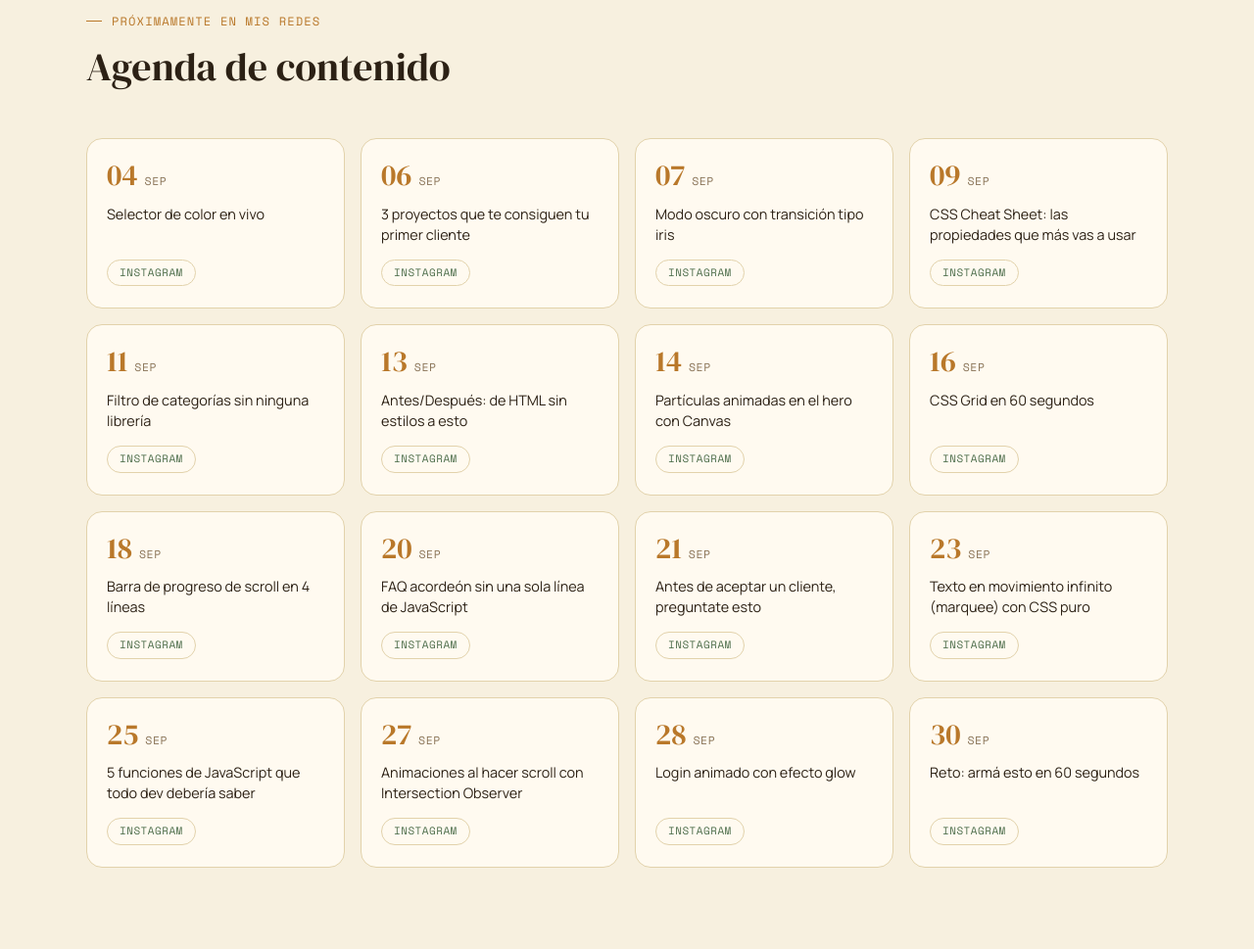
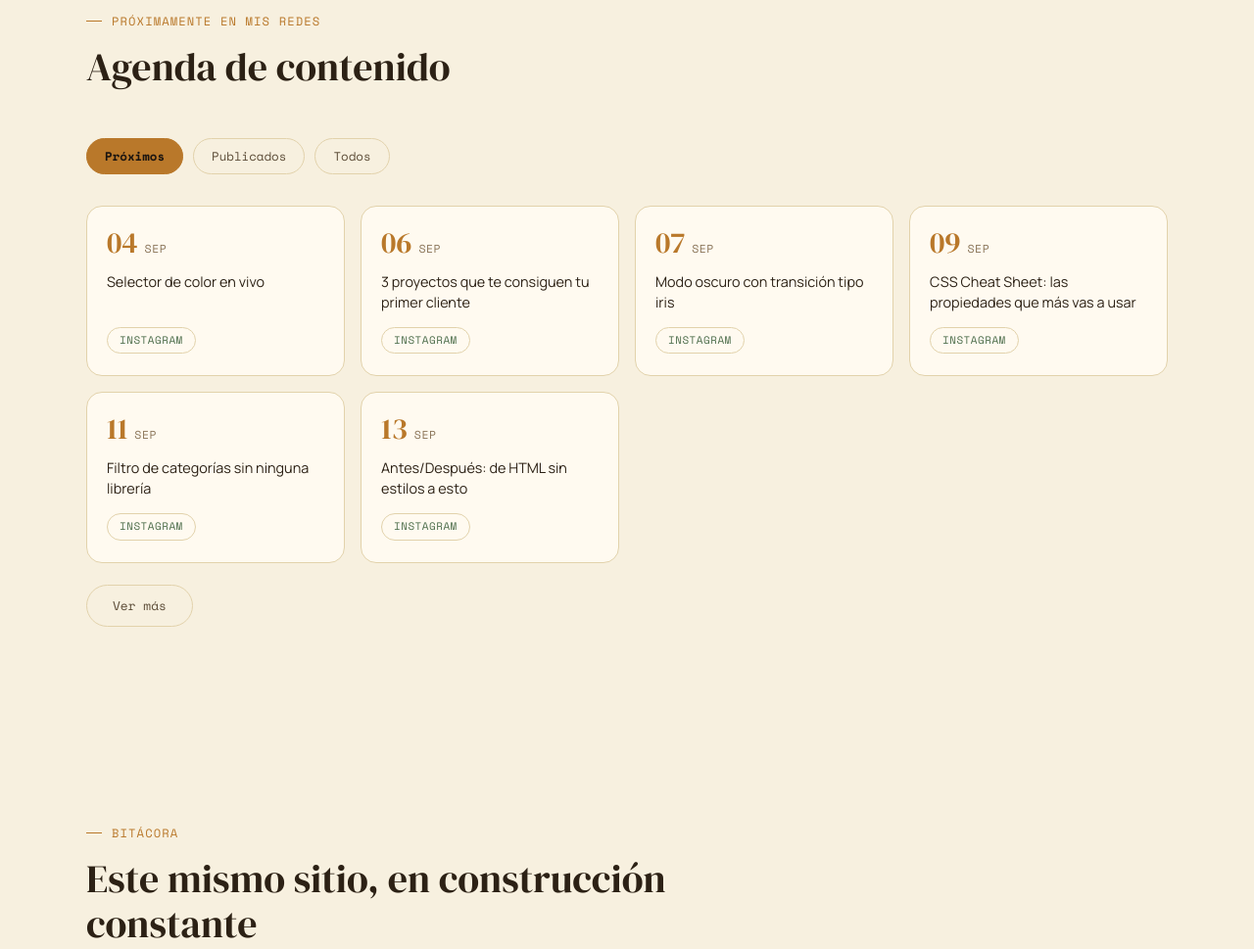
Before and after one commit to vianidev/vianidev.github.io, a plain HTML site: page index.html in a window 1280 px wide. Shown: the part 9973-10942 px from the top of the page at 98% size. Drawn offline with nearby package versions, Linux system fonts and the light colour scheme; animation ran at ten frames a second.

Commit message:
Agenda: filtro Proximos/Publicados con paginado, y tag Instagram como link real

```diff
--- a/index.html
+++ b/index.html
@@ -314,24 +314,26 @@
         <span class="eyebrow">Próximamente en mis redes</span>
         <h2>Agenda de contenido</h2>
       </div>
-      <div class="agenda-grid reveal">
-        <div class="agenda-card"><div class="ac-date"><span class="ac-day">04</span><span class="ac-mon">Sep</span></div><p class="ac-title">Selector de color en vivo</p><span class="ac-tag">Instagram</span></div>
-        <div class="agenda-card"><div class="ac-date"><span class="ac-day">06</span><span class="ac-mon">Sep</span></div><p class="ac-title">3 proyectos que te consiguen tu primer cliente</p><span class="ac-tag">Instagram</span></div>
-        <div class="agenda-card"><div class="ac-date"><span class="ac-day">07</span><span class="ac-mon">Sep</span></div><p class="ac-title">Modo oscuro con transición tipo iris</p><span class="ac-tag">Instagram</span></div>
-        <div class="agenda-card"><div class="ac-date"><span class="ac-day">09</span><span class="ac-mon">Sep</span></div><p class="ac-title">CSS Cheat Sheet: las propiedades que más vas a usar</p><span class="ac-tag">Instagram</span></div>
-        <div class="agenda-card"><div class="ac-date"><span class="ac-day">11</span><span class="ac-mon">Sep</span></div><p class="ac-title">Filtro de categorías sin ninguna librería</p><span class="ac-tag">Instagram</span></div>
-        <div class="agenda-card"><div class="ac-date"><span class="ac-day">13</span><span class="ac-mon">Sep</span></div><p class="ac-title">Antes/Después: de HTML sin estilos a esto</p><span class="ac-tag">Instagram</span></div>
-        <div class="agenda-card"><div class="ac-date"><span class="ac-day">14</span><span class="ac-mon">Sep</span></div><p class="ac-title">Partículas animadas en el hero con Canvas</p><span class="ac-tag">Instagram</span></div>
-        <div class="agenda-card"><div class="ac-date"><span class="ac-day">16</span><span class="ac-mon">Sep</span></div><p class="ac-title">CSS Grid en 60 segundos</p><span class="ac-tag">Instagram</span></div>
-        <div class="agenda-card"><div class="ac-date"><span class="ac-day">18</span><span class="ac-mon">Sep</span></div><p class="ac-title">Barra de progreso de scroll en 4 líneas</p><span class="ac-tag">Instagram</span></div>
-        <div class="agenda-card"><div class="ac-date"><span class="ac-day">20</span><span class="ac-mon">Sep</span></div><p class="ac-title">FAQ acordeón sin una sola línea de JavaScript</p><span class="ac-tag">Instagram</span></div>
-        <div class="agenda-card"><div class="ac-date"><span class="ac-day">21</span><span class="ac-mon">Sep</span></div><p class="ac-title">Antes de aceptar un cliente, preguntate esto</p><span class="ac-tag">Instagram</span></div>
-        <div class="agenda-card"><div class="ac-date"><span class="ac-day">23</span><span class="ac-mon">Sep</span></div><p class="ac-title">Texto en movimiento infinito (marquee) con CSS puro</p><span class="ac-tag">Instagram</span></div>
-        <div class="agenda-card"><div class="ac-date"><span class="ac-day">25</span><span class="ac-mon">Sep</span></div><p class="ac-title">5 funciones de JavaScript que todo dev debería saber</p><span class="ac-tag">Instagram</span></div>
-        <div class="agenda-card"><div class="ac-date"><span class="ac-day">27</span><span class="ac-mon">Sep</span></div><p class="ac-title">Animaciones al hacer scroll con Intersection Observer</p><span class="ac-tag">Instagram</span></div>
-        <div class="agenda-card"><div class="ac-date"><span class="ac-day">28</span><span class="ac-mon">Sep</span></div><p class="ac-title">Login animado con efecto glow</p><span class="ac-tag">Instagram</span></div>
-        <div class="agenda-card"><div class="ac-date"><span class="ac-day">30</span><span class="ac-mon">Sep</span></div><p class="ac-title">Reto: armá esto en 60 segundos</p><span class="ac-tag">Instagram</span></div>
+      <div class="filter-row" id="agendaFilterRow"></div>
+      <div class="agenda-grid reveal" id="agendaGrid">
+        <div class="agenda-card" data-date="2026-09-04"><div class="ac-date"><span class="ac-day">04</span><span class="ac-mon">Sep</span></div><p class="ac-title">Selector de color en vivo</p><a class="ac-tag" href="https://instagram.com/viani.dev" target="_blank" rel="noopener">Instagram</a></div>
+        <div class="agenda-card" data-date="2026-09-06"><div class="ac-date"><span class="ac-day">06</span><span class="ac-mon">Sep</span></div><p class="ac-title">3 proyectos que te consiguen tu primer cliente</p><a class="ac-tag" href="https://instagram.com/viani.dev" target="_blank" rel="noopener">Instagram</a></div>
+        <div class="agenda-card" data-date="2026-09-07"><div class="ac-date"><span class="ac-day">07</span><span class="ac-mon">Sep</span></div><p class="ac-title">Modo oscuro con transición tipo iris</p><a class="ac-tag" href="https://instagram.com/viani.dev" target="_blank" rel="noopener">Instagram</a></div>
+        <div class="agenda-card" data-date="2026-09-09"><div class="ac-date"><span class="ac-day">09</span><span class="ac-mon">Sep</span></div><p class="ac-title">CSS Cheat Sheet: las propiedades que más vas a usar</p><a class="ac-tag" href="https://instagram.com/viani.dev" target="_blank" rel="noopener">Instagram</a></div>
+        <div class="agenda-card" data-date="2026-09-11"><div class="ac-date"><span class="ac-day">11</span><span class="ac-mon">Sep</span></div><p class="ac-title">Filtro de categorías sin ninguna librería</p><a class="ac-tag" href="https://instagram.com/viani.dev" target="_blank" rel="noopener">Instagram</a></div>
+        <div class="agenda-card" data-date="2026-09-13"><div class="ac-date"><span class="ac-day">13</span><span class="ac-mon">Sep</span></div><p class="ac-title">Antes/Después: de HTML sin estilos a esto</p><a class="ac-tag" href="https://instagram.com/viani.dev" target="_blank" rel="noopener">Instagram</a></div>
+        <div class="agenda-card" data-date="2026-09-14"><div class="ac-date"><span class="ac-day">14</span><span class="ac-mon">Sep</span></div><p class="ac-title">Partículas animadas en el hero con Canvas</p><a class="ac-tag" href="https://instagram.com/viani.dev" target="_blank" rel="noopener">Instagram</a></div>
+        <div class="agenda-card" data-date="2026-09-16"><div class="ac-date"><span class="ac-day">16</span><span class="ac-mon">Sep</span></div><p class="ac-title">CSS Grid en 60 segundos</p><a class="ac-tag" href="https://instagram.com/viani.dev" target="_blank" rel="noopener">Instagram</a></div>
+        <div class="agenda-card" data-date="2026-09-18"><div class="ac-date"><span class="ac-day">18</span><span class="ac-mon">Sep</span></div><p class="ac-title">Barra de progreso de scroll en 4 líneas</p><a class="ac-tag" href="https://instagram.com/viani.dev" target="_blank" rel="noopener">Instagram</a></div>
+        <div class="agenda-card" data-date="2026-09-20"><div class="ac-date"><span class="ac-day">20</span><span class="ac-mon">Sep</span></div><p class="ac-title">FAQ acordeón sin una sola línea de JavaScript</p><a class="ac-tag" href="https://instagram.com/viani.dev" target="_blank" rel="noopener">Instagram</a></div>
+        <div class="agenda-card" data-date="2026-09-21"><div class="ac-date"><span class="ac-day">21</span><span class="ac-mon">Sep</span></div><p class="ac-title">Antes de aceptar un cliente, preguntate esto</p><a class="ac-tag" href="https://instagram.com/viani.dev" target="_blank" rel="noopener">Instagram</a></div>
+        <div class="agenda-card" data-date="2026-09-23"><div class="ac-date"><span class="ac-day">23</span><span class="ac-mon">Sep</span></div><p class="ac-title">Texto en movimiento infinito (marquee) con CSS puro</p><a class="ac-tag" href="https://instagram.com/viani.dev" target="_blank" rel="noopener">Instagram</a></div>
+        <div class="agenda-card" data-date="2026-09-25"><div class="ac-date"><span class="ac-day">25</span><span class="ac-mon">Sep</span></div><p class="ac-title">5 funciones de JavaScript que todo dev debería saber</p><a class="ac-tag" href="https://instagram.com/viani.dev" target="_blank" rel="noopener">Instagram</a></div>
+        <div class="agenda-card" data-date="2026-09-27"><div class="ac-date"><span class="ac-day">27</span><span class="ac-mon">Sep</span></div><p class="ac-title">Animaciones al hacer scroll con Intersection Observer</p><a class="ac-tag" href="https://instagram.com/viani.dev" target="_blank" rel="noopener">Instagram</a></div>
+        <div class="agenda-card" data-date="2026-09-28"><div class="ac-date"><span class="ac-day">28</span><span class="ac-mon">Sep</span></div><p class="ac-title">Login animado con efecto glow</p><a class="ac-tag" href="https://instagram.com/viani.dev" target="_blank" rel="noopener">Instagram</a></div>
+        <div class="agenda-card" data-date="2026-09-30"><div class="ac-date"><span class="ac-day">30</span><span class="ac-mon">Sep</span></div><p class="ac-title">Reto: armá esto en 60 segundos</p><a class="ac-tag" href="https://instagram.com/viani.dev" target="_blank" rel="noopener">Instagram</a></div>
       </div>
+      <button class="agenda-more" id="agendaMore" type="button">Ver más</button>
     </div>
   </section>
 
--- a/script.js
+++ b/script.js
@@ -181,6 +181,58 @@ window.addEventListener('scroll', () => {
 });
 toTop.addEventListener('click', () => window.scrollTo({ top: 0, behavior: reduceMotion ? 'auto' : 'smooth' }));
 
+// ---------- AGENDA DE CONTENIDO: filtro + paginado ----------
+(function initAgenda(){
+  const grid = document.getElementById('agendaGrid');
+  const filterRow = document.getElementById('agendaFilterRow');
+  const moreBtn = document.getElementById('agendaMore');
+  if (!grid || !filterRow || !moreBtn) return;
+
+  const cards = Array.from(grid.querySelectorAll('.agenda-card'));
+  const today = new Date(); today.setHours(0,0,0,0);
+  cards.forEach(card => {
+    const d = new Date(card.dataset.date + 'T00:00:00');
+    card.dataset.status = d < today ? 'publicado' : 'proximo';
+  });
+
+  const filters = [
+    { key: 'proximo', label: 'Próximos' },
+    { key: 'publicado', label: 'Publicados' },
+    { key: 'all', label: 'Todos' },
+  ];
+  filterRow.innerHTML = filters.map((f, i) =>
+    `<button class="filter-btn${i === 0 ? ' active' : ''}" data-filter="${f.key}">${f.label}</button>`
+  ).join('');
+
+  const PAGE_SIZE = 6;
+  let visibleCount = PAGE_SIZE;
+  let activeFilter = 'proximo';
+
+  function applyView(){
+    const matching = cards.filter(c => activeFilter === 'all' || c.dataset.status === activeFilter);
+    cards.forEach(c => c.classList.add('hide'));
+    matching.slice(0, visibleCount).forEach(c => c.classList.remove('hide'));
+    moreBtn.style.display = matching.length > visibleCount ? 'inline-flex' : 'none';
+  }
+
+  filterRow.querySelectorAll('.filter-btn').forEach(btn => {
+    btn.addEventListener('click', () => {
+      filterRow.querySelectorAll('.filter-btn').forEach(b => b.classList.remove('active'));
+      btn.classList.add('active');
+      activeFilter = btn.dataset.filter;
+      visibleCount = PAGE_SIZE;
+      applyView();
+    });
+  });
+
+  moreBtn.addEventListener('click', () => {
+    visibleCount += PAGE_SIZE;
+    applyView();
+  });
+
+  applyView();
+})();
+
 // ---------- NAVEGADOR INTERACTIVO ----------
 const demoTabs = document.querySelectorAll('.demo-tab');
 const demoScreens = document.querySelectorAll('.demo-screen');
--- a/style.css
+++ b/style.css
@@ -443,5 +443,13 @@
   .ac-tag{
     align-self:flex-start; font-family:'Space Mono', monospace; font-size:0.68rem; text-transform:uppercase;
     letter-spacing:0.05em; color: var(--sage); background: var(--chip-bg); border:1px solid var(--border);
-    border-radius:100px; padding: 4px 12px;
+    border-radius:100px; padding: 4px 12px; text-decoration:none; transition: border-color .2s ease, color .2s ease;
   }
+  .ac-tag:hover{ border-color: var(--sage); color: var(--cream); }
+  .agenda-card.hide{ display:none; }
+  .agenda-more{
+    display:inline-flex; margin-top:22px; font-family:'Space Mono', monospace; font-size:0.8rem;
+    background:none; border:1px solid var(--border); color: var(--dim); padding:11px 26px;
+    border-radius:100px; cursor:pointer; transition: border-color .2s ease, color .2s ease;
+  }
+  .agenda-more:hover{ border-color: var(--gold); color: var(--cream); }
```
